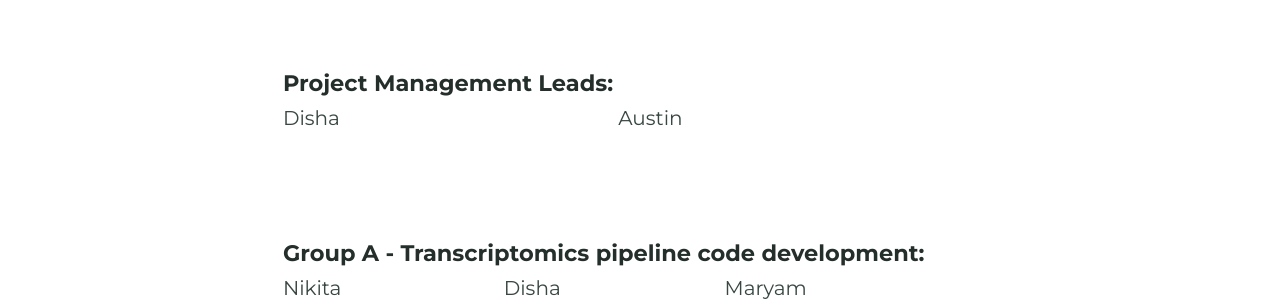
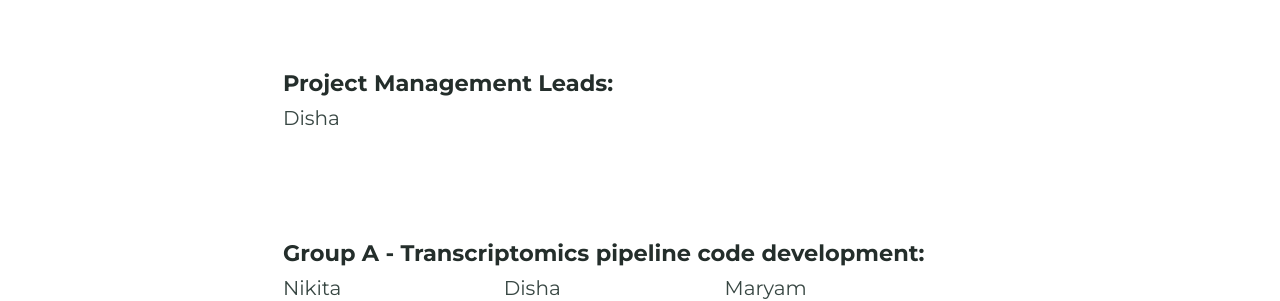
Before and after one commit to BI-STEM-Away/sMAP_dev, a Jekyll site: the page built from ourTeam.md, in a window 1280 px wide. Shown: the part 560-861 px from the top of the page. Built offline with Jekyll 4.4.1, drawn with Linux system fonts in a browser that asks for light colours.

Commit message:
Update ourTeam.md

```diff
--- a/ourTeam.md
+++ b/ourTeam.md
@@ -26,14 +26,12 @@ feature_image: https://bi-stem-away.github.io/shiny_app_dev/Banner.png
     <tr>
       <!-- Names -->
       <th>Disha</th>
-      <th>Austin</th>
     </tr>
   </thead>
   <tbody>
     <!-- Images -->
     <tr>
       <td><img src="https://bi-stem-away.github.io/shiny_app_dev/images/Disha.jpeg" alt="" height="150"></td>
-      <td><img src="https://bi-stem-away.github.io/shiny_app_dev/images/Austin.png" alt="" height="150"></td>
     </tr>
   </tbody>
 </table>
```
